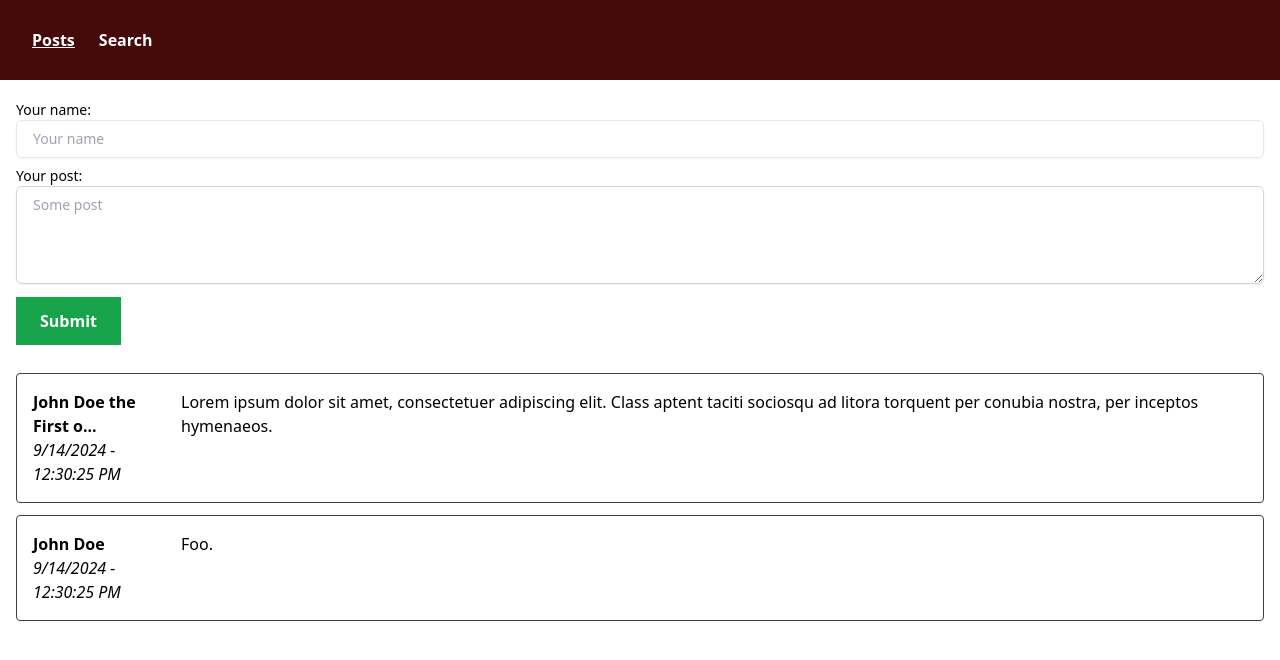
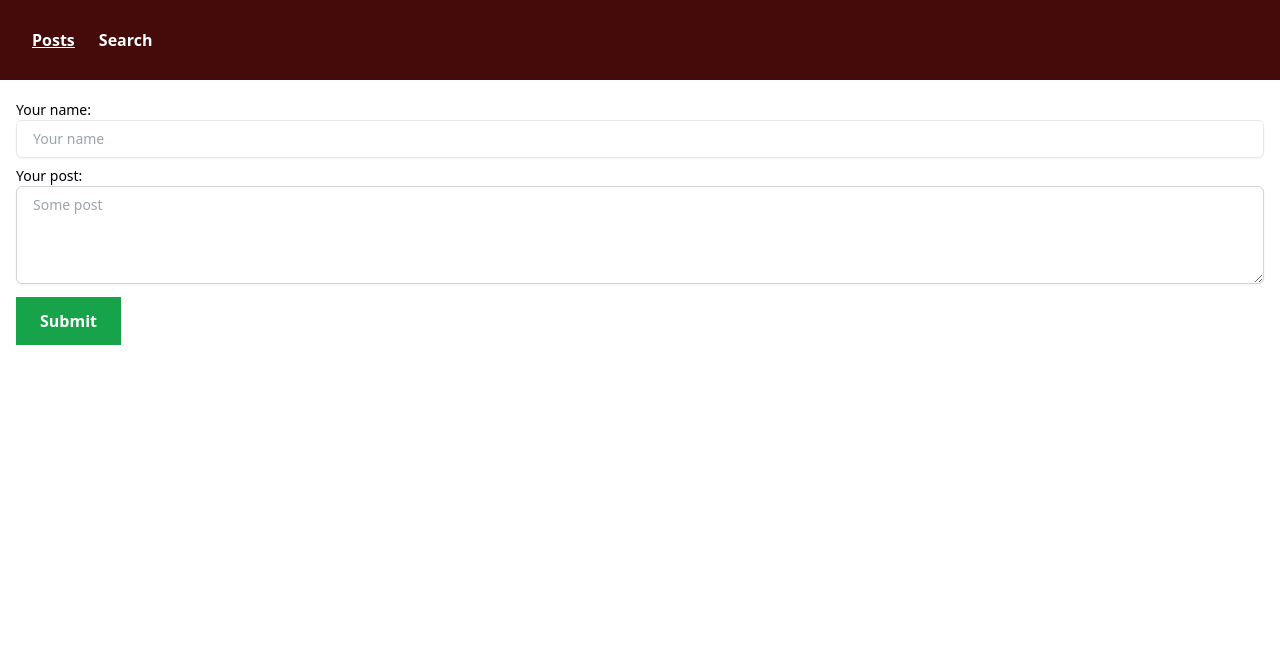
Before and after one commit to MartinKristof/react-beginners-startup, a React (Vite) app: page / in a window 1280 px wide. Shown: the top 660 px of the page. Built offline with nearby package versions, Linux system fonts and the light colour scheme.

Commit message:
feat: conditional rendering of PostList

```diff
--- a/src/app/posts/Posts.tsx
+++ b/src/app/posts/Posts.tsx
@@ -3,20 +3,20 @@ import { FormGroup } from './components/FormGroup';
 import { PostList } from './components/PostList';
 import { TPost } from './types';
 
-const data = [
-  {
-    id: 1,
-    name: 'John Doe the First of His Name and the Last of His Kind',
-    publishedAt: new Date(),
-    text: 'Lorem ipsum dolor sit amet, consectetuer adipiscing elit. Class aptent taciti sociosqu ad litora torquent per conubia nostra, per inceptos hymenaeos.',
-  },
-  {
-    id: 2,
-    name: 'John Doe',
-    publishedAt: new Date(),
-    text: 'Foo.',
-  },
-];
+// const data = [
+//   {
+//     id: 1,
+//     name: 'John Doe the First of His Name and the Last of His Kind',
+//     publishedAt: new Date(),
+//     text: 'Lorem ipsum dolor sit amet, consectetuer adipiscing elit. Class aptent taciti sociosqu ad litora torquent per conubia nostra, per inceptos hymenaeos.',
+//   },
+//   {
+//     id: 2,
+//     name: 'John Doe',
+//     publishedAt: new Date(),
+//     text: 'Foo.',
+//   },
+// ];
 
 const DEFAULT_FORM_STATE = { name: '', text: '', errors: { name: '', text: '' } };
 
@@ -39,7 +39,7 @@ const validateForm = (name: string, text: string) => {
 };
 
 export const Posts: FC = () => {
-  const [posts, setPosts] = useState<TPost[]>(data);
+  const [posts, setPosts] = useState<TPost[]>([]);
   const [state, submitAction] = useActionState<
     { name: string; text: string; errors: { name: string; text: string } },
     FormData
@@ -115,9 +115,7 @@ indigo-500 focus:border-indigo-500"
             </button>
           </div>
         </form>
-        <section className="space-y-4">
-          <PostList posts={posts} />
-        </section>
+        <section className="space-y-4">{posts.length > 0 && <PostList posts={posts} />}</section>
       </section>
     </>
   );
--- a/src/app/posts/components/PostItem.tsx
+++ b/src/app/posts/components/PostItem.tsx
@@ -3,15 +3,17 @@ import { TPost } from '../types';
 
 const truncate = (text: string, length = 20) => (text.length > length ? `${text.substring(0, length)}...` : text);
 
-const formatDate = (date: Date) => `${date.toLocaleDateString()} - ${date.toLocaleTimeString()}`;
+const formatDate = (date: Date, hasExactDate: boolean) =>
+  hasExactDate ? `${date.toLocaleDateString()} - ${date.toLocaleTimeString()}` : date.toLocaleDateString();
 
 interface IPostItemProps {
   name: TPost['name'];
   publishedAt: TPost['publishedAt'];
   text: TPost['text'];
+  hasExactDate?: boolean;
 }
 
-export const PostItem: FC<IPostItemProps> = ({ name, publishedAt, text }) => (
+export const PostItem: FC<IPostItemProps> = ({ name, publishedAt, text, hasExactDate = true }) => (
   <li>
     <div className="p-4 border border-stone-700 rounded my-3 flex justify-between gap-5 items-start">
       <div className="flex-none w-32">
@@ -20,7 +22,7 @@ export const PostItem: FC<IPostItemProps> = ({ name, publishedAt, text }) => (
             <strong>{truncate(name)}</strong>
           </div>
           <div>
-            <em>{formatDate(publishedAt)}</em>
+            <em>{formatDate(publishedAt, hasExactDate)}</em>
           </div>
         </div>
       </div>
--- a/src/app/posts/components/PostList.tsx
+++ b/src/app/posts/components/PostList.tsx
@@ -9,7 +9,7 @@ interface IPostListProps {
 export const PostList: FC<IPostListProps> = ({ posts }) => (
   <ul>
     {posts.map(({ id, name, publishedAt, text }) => (
-      <PostItem key={id} name={name} publishedAt={publishedAt} text={text} />
+      <PostItem key={id} name={name} publishedAt={publishedAt} text={text} hasExactDate />
     ))}
   </ul>
 );
```
